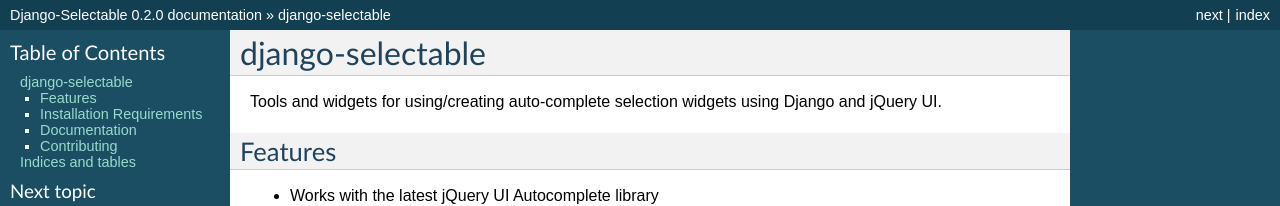
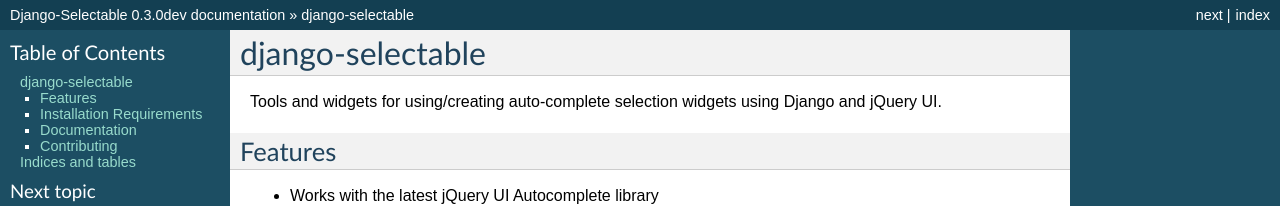
Before and after one commit to mlavin/django-selectable, a Sphinx documentation site: the page built from docs/index.rst, in a window 1280 px wide and 900 px high. Shown: the top 206 px of the window. Built offline with Sphinx 7.4.7, drawn with Linux system fonts in a browser that asks for light colours; some of the changed text lies outside the part shown.

Commit message:
Bump docs version number to reflect current status.

```diff
--- a/docs/conf.py
+++ b/docs/conf.py
@@ -48,9 +48,9 @@
 # built documents.
 #
 # The short X.Y version.
-version = '0.2'
+version = '0.3'
 # The full version, including alpha/beta/rc tags.
-release = '0.2.0'
+release = '0.3.0dev'
 
 # The language for content autogenerated by Sphinx. Refer to documentation
 # for a list of supported languages.
```
